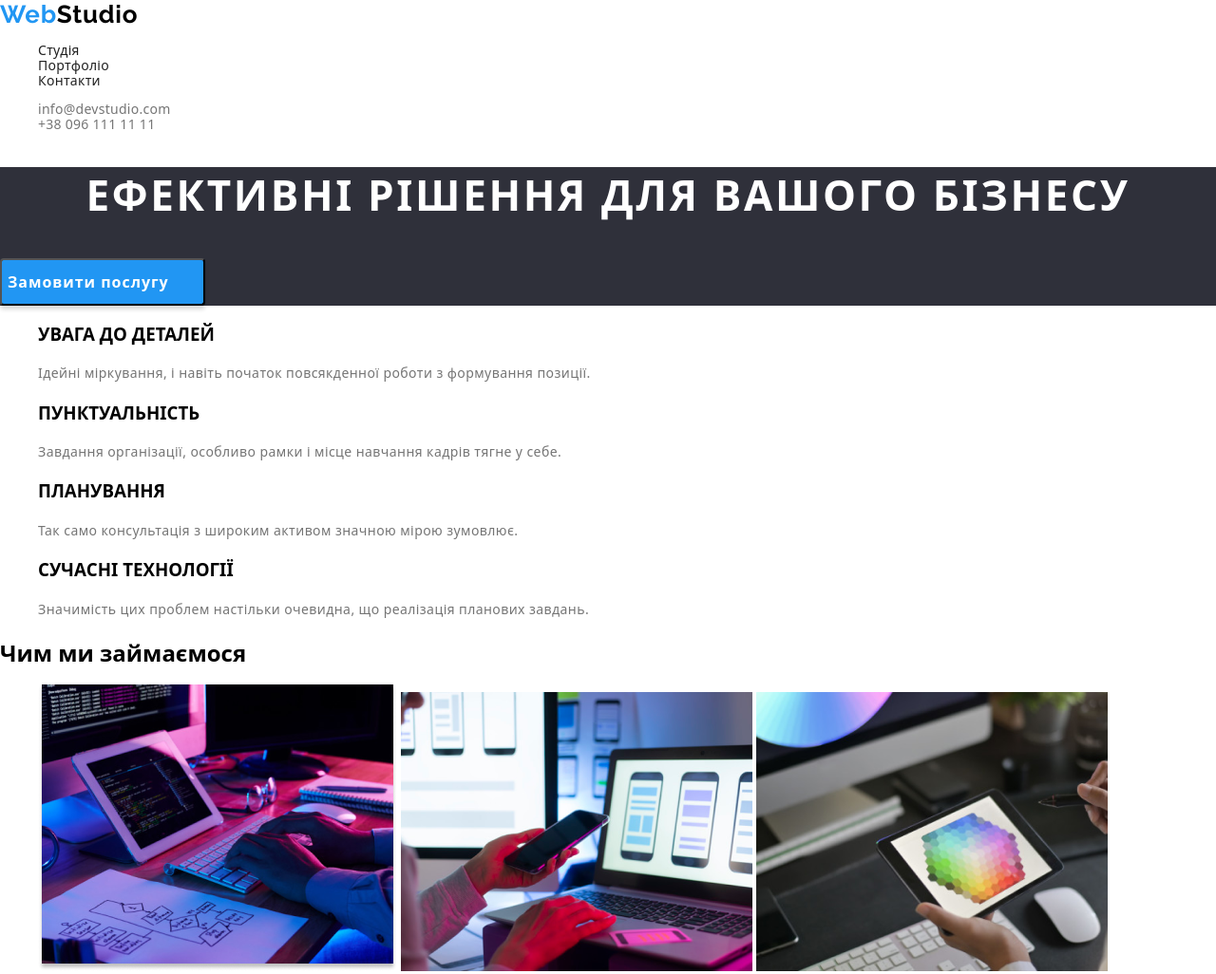
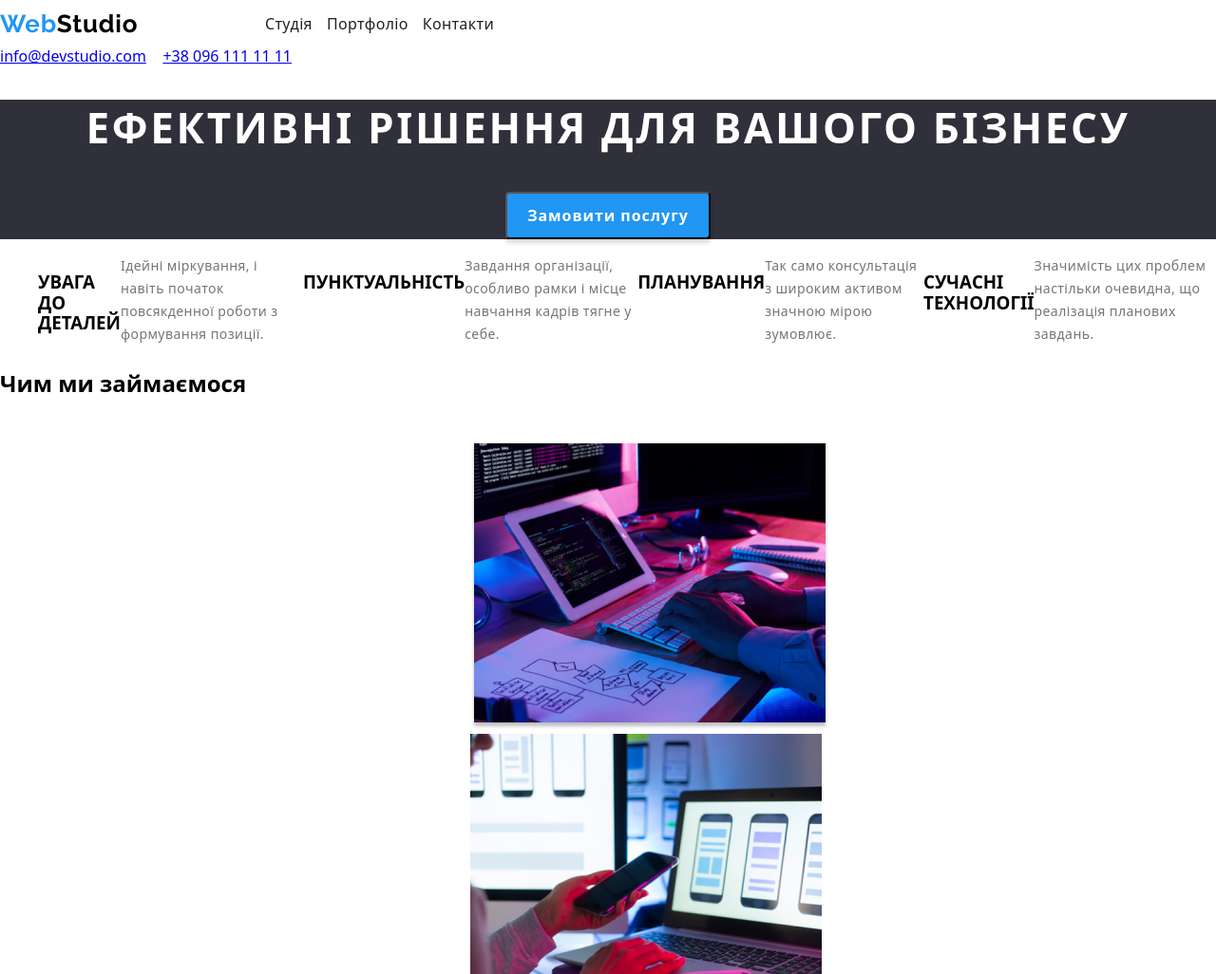
Before and after one commit to MiliutkinSerhiy/WebStudio, a plain HTML site: page index.html in a window 1280 px wide. Shown: the top 1026 px of the page at 95% size. Drawn offline with nearby package versions, Linux system fonts and the light colour scheme.

Commit message:
proeb v html

```diff
--- a/style.css
+++ b/CSS/style.css
@@ -1,3 +1,8 @@
+.container {
+  max-width: 1600px;
+  margin: 0 auto;
+}
+
 .visually-hidden {
   position: absolute !important;
   clip: rect(1px 1px 1px 1px);
@@ -7,6 +12,26 @@
   height: 1px !important;
   width: 1px !important;
   overflow: hidden;
+}
+
+.header-container {
+  display: flex;
+  width: 1200px;
+  margin: 0 auto;
+  justify-content: space-between;
+}
+
+.header-left {
+  display: flex;
+  width: 520px;
+  justify-content: space-between;
+  align-items: center;
+}
+
+.header-right {
+  width: 307px;
+  display: flex;
+  justify-content: space-between;
 }
 
 .body {
@@ -30,13 +55,17 @@
   text-decoration: none;
 }
 
+.contact-link {
+
+}
+
 .nav-list {
+  display: flex;
+  justify-content: space-between;
   list-style-type: none;
+  width: 281px;
   font-weight: 500;
-  font-size: 14px;
-  line-height: 16px;
   letter-spacing: 0.02em;
-  color: #2196f3;
 }
 .nav-list a {
   text-decoration: none;
@@ -61,6 +90,18 @@
   color: #2196f3;
 }
 
+.features-text {
+  font-size: 14px;
+  line-height: 24px;
+  letter-spacing: 0.03em;
+  color: #757575;
+  list-style-type: none;
+}
+
+.features-list {
+  display: flex;
+}
+
 .hero {
   background: #2f303a;
 }
@@ -83,25 +124,18 @@
   text-align: center;
   letter-spacing: 0.06em;
   color: #ffffff;
-  display: flex;
-  align-items: center;
+  margin: 0 auto;
+  display: block;
 
   background: #2196f3;
   box-shadow: 0px 4px 4px rgba(0, 0, 0, 0.15);
   border-radius: 4px;
 }
 
-.features-text {
-  font-size: 14px;
-  line-height: 24px;
-  letter-spacing: 0.03em;
-  color: #757575;
-  list-style-type: none;
-}
+.section3-imgs {
+  width: 370px;
 
-.section4 {
-  display: flex;
-  justify-content: center;
+  margin: 50px auto 0;
 }
 
 .section4-img {
--- a/index.html
+++ b/index.html
@@ -13,29 +13,34 @@
       rel="stylesheet"
       href="https://cdnjs.cloudflare.com/ajax/libs/modern-normalize/1.1.0/modern-normalize.min.css"
     />
-    <link rel="stylesheet" href="./style.css" />
+    <link rel="stylesheet" href="./CSS/style.css" />
   </head>
   <body>
+    <div class="container">
       <header>
-      <nav>
-        <a class="logo-link" href="./index.html"
-          ><span class="Web">Web</span>Studio</a
+        <div class="header-container"></div>
+          <nav class="header-nav">
+            <div class="header-left">
+              <a class="logo-link" href="./index.html">
+                <span class="Web">Web</span>Studio</a
               >
               <ul class="nav-list">
-          <li><a href="a">Студія</a></li>
-          <li><a href="a">Портфоліо</a></li>
-          <li><a href="a">Контакти</a></li>
+                <a href="a">Студія</a>
+                <a href="a">Портфоліо</a>
+                <a href="a">Контакти</a>
               </ul>
+            </div>
           </nav>
-      <ul class="contact-list">
-        <li>
-          <a href="info@devstudio.com">info@devstudio.com</a>
-        </li>
-        <li>
-          <a href="+380961111111">+38 096 111 11 11</a>
-        </li>
-      </ul>
+
+            <div class="header-right">
+              <a class="contact-link" href="info@devstudio.com">info@devstudio.com</a>
+
+              <a class="contact-link" href="+380961111111">+38 096 111 11 11</a>
+            </div>
+
+        </div>
       </header>
+
       <main>
         <section class="hero">
           <h1 class="hero-title">Ефективні рішення для вашого бізнесу</h1>
@@ -43,17 +48,17 @@
         </section>
 
         <section>
+          <h2 class="visually-hidden">huinia</h2>
           <ul class="features-list">
-          <h2 class="visually-hidden">huinia</h2>
             <h3 class="features-subtitle">УВАГА ДО ДЕТАЛЕЙ</h3>
             <li class="features-text">
-            Ідейні міркування, і навіть початок повсякденної роботи з формування
-            позиції.
+              Ідейні міркування, і навіть початок повсякденної роботи з
+              формування позиції.
             </li>
             <h3 class="features-subtitle">ПУНКТУАЛЬНІСТЬ</h3>
             <li class="features-text">
-            Завдання організації, особливо рамки і місце навчання кадрів тягне у
-            себе.
+              Завдання організації, особливо рамки і місце навчання кадрів тягне
+              у себе.
             </li>
             <h3 class="features-subtitle">ПЛАНУВАННЯ</h3>
             <li class="features-text">
@@ -69,7 +74,7 @@
 
         <section class="section3">
           <h1>Чим ми займаємося</h1>
-        <ul>
+          <ul class="section3-imgs">
             <img class="section3-img" src="./images/box 1.png" alt="" />
             <img class="section3-img" src="./images/box 2.png" alt="" />
             <img class="section3-img" src="./images/box 3.png" alt="" />
@@ -117,5 +122,6 @@
           </ul>
         </section>
       </main>
+    </div>
   </body>
 </html>
```
Lines whose indentation alone changed are shown as unchanged.
